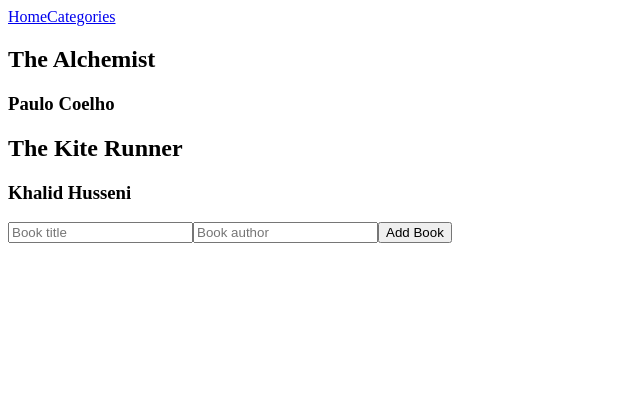
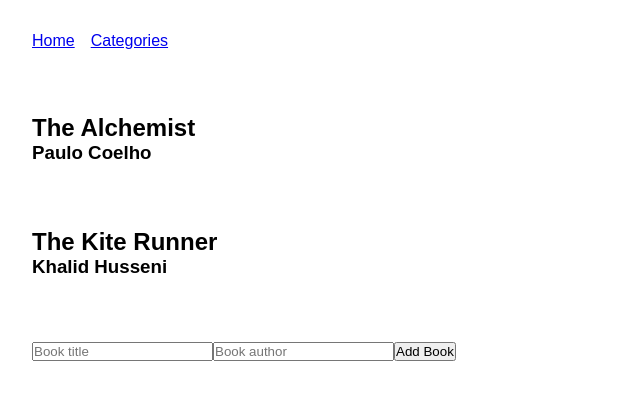
Before and after one commit to aimalamiri/Bookstore-With-React, a React (Create React App) app: page / in a window 1280 px wide. Shown: the top 400 px of the page, without its empty margins (0-640 px from the left). Built offline with nearby package versions, Linux system fonts and the light colour scheme.

Commit message:
Add a css file to fix the linter errors

```diff
--- a/src/App.js
+++ b/src/App.js
@@ -2,6 +2,7 @@
 import Navigation from './components/Navigation';
 import Books from './components/Books';
 import Categories from './components/Categories';
+import './css/styles.css';
 
 function App() {
   return (
--- a/src/components/AddBookForm.js
+++ b/src/components/AddBookForm.js
@@ -1,5 +1,5 @@
 const AddBookForm = () => (
-  <form>
+  <form className="p-2">
     <input type="text" placeholder="Book title" />
     <input type="text" placeholder="Book author" />
     <button type="submit">Add Book</button>
--- a/src/components/Book.js
+++ b/src/components/Book.js
@@ -3,7 +3,7 @@
 const Book = (props) => {
   const { title, author } = props;
   return (
-    <div>
+    <div className="p-2">
       <h2>{title}</h2>
       <h3>{author}</h3>
     </div>
--- a/src/components/Navigation.js
+++ b/src/components/Navigation.js
@@ -1,9 +1,11 @@
 import { Link } from 'react-router-dom';
 
 const Navigation = () => (
-  <nav>
+  <nav className="p-2">
     <Link to="/">Home</Link>
-    <Link to="/categories">Categories</Link>
+    <Link to="/categories" className="ml-1">
+      Categories
+    </Link>
   </nav>
 );
 
--- /dev/null
+++ b/src/css/styles.css
@@ -0,0 +1,17 @@
+* {
+  padding: 0;
+  margin: 0;
+  box-sizing: border-box;
+}
+
+body {
+  font-family: sans-serif;
+}
+
+.p-2 {
+  padding: 2rem;
+}
+
+.ml-1 {
+  margin-left: 1rem;
+}
```
